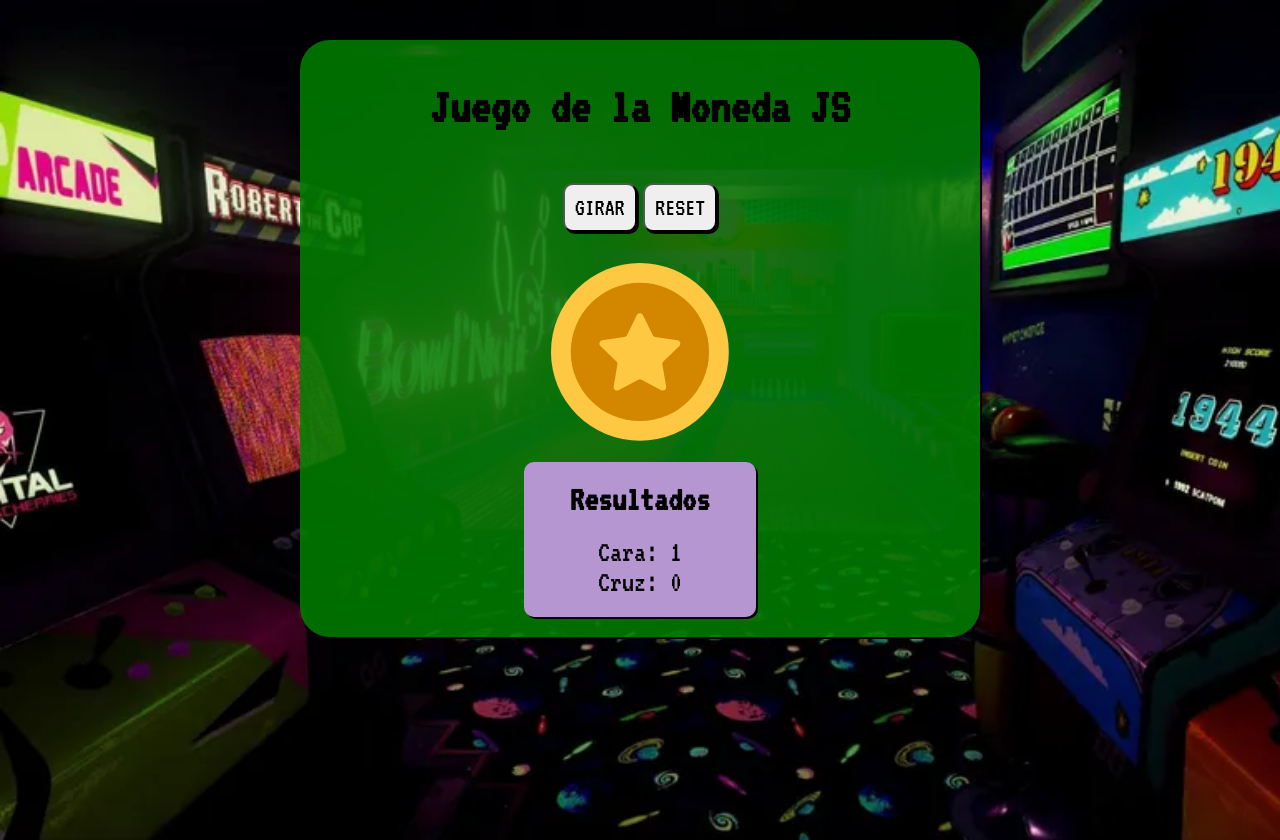
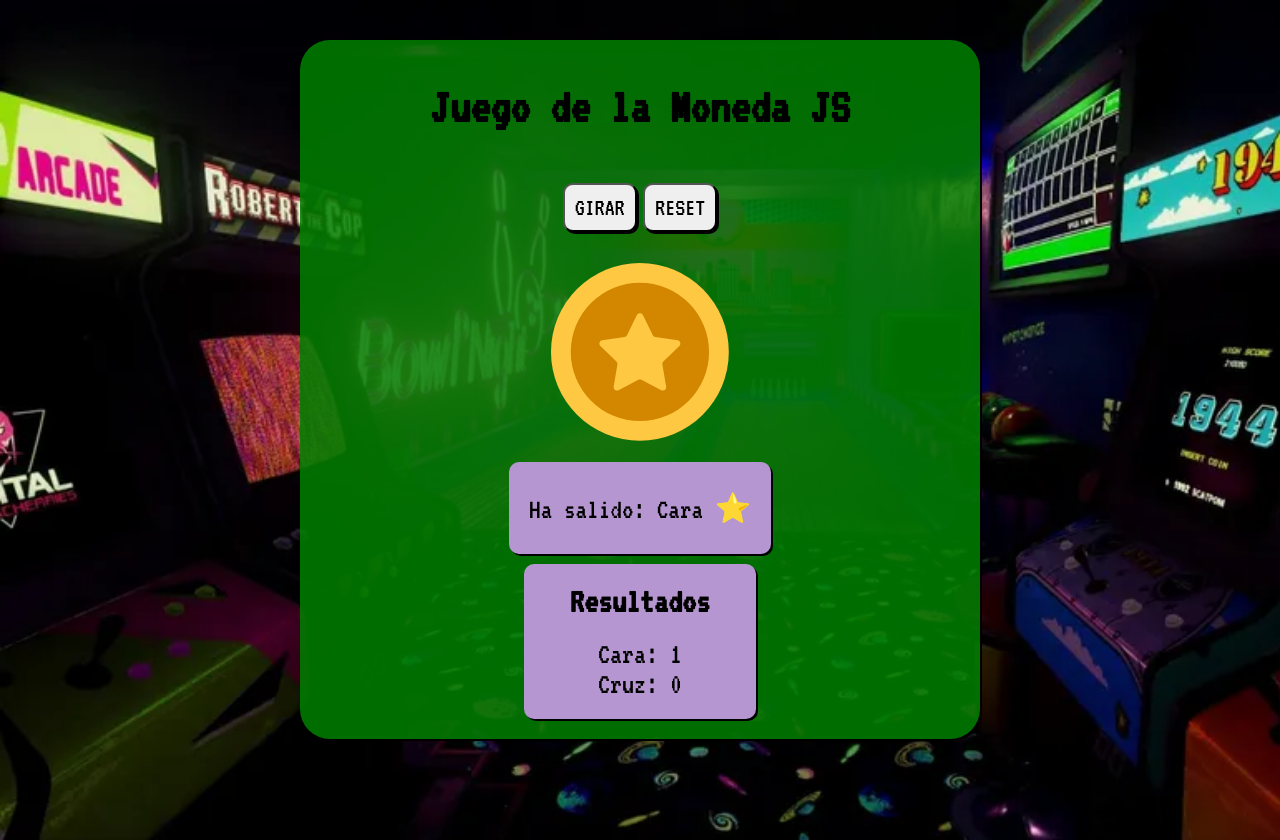
Before and after one commit to DevDesiree/F5-FemCoders, a plain HTML site: page EjerciciosF5/JS(JavaScript)/T6-Juego-de-la-moneda/index.html in a window 1280 px wide. Both pictures are taken after a click on the button "GIRAR". Drawn offline with Linux system fonts and the light colour scheme.

Commit message:
Add display result and readme

```diff
--- a/EjerciciosF5/JS(JavaScript)/T6-Juego-de-la-moneda/css/style.css
+++ b/EjerciciosF5/JS(JavaScript)/T6-Juego-de-la-moneda/css/style.css
@@ -50,7 +50,7 @@ h1{
 
 #container_coin {
     margin-top: 30px;
-    height: 100px;
+    height: 180px;
 }
 
 .coins {
@@ -88,8 +88,19 @@ img {
 
 }
 
+
+.container_result_coin{
+    font-size: 29px;
+    padding: 0 20px 0 20px;
+    background-color: rgb(181, 150, 209);
+    border-radius: 10px;
+    box-shadow: 2px 2px black;
+    margin-top: 20px;
+
+}
+
 #container_count {
-    margin-top: 100px;
+    margin-top: 10px;
     display: flex;
     flex-direction: column;
     align-items: center;
--- a/EjerciciosF5/JS(JavaScript)/T6-Juego-de-la-moneda/index.html
+++ b/EjerciciosF5/JS(JavaScript)/T6-Juego-de-la-moneda/index.html
@@ -31,6 +31,11 @@
                 </div>
             </div>
 
+            <div class="container_result_coin">
+               <p>Ha salido: <span id="result_coin"></span></p>
+
+            </div>
+
             <div id="container_count">
                 <h2>Resultados</h2>
                 <div id="coin_results">
--- a/EjerciciosF5/JS(JavaScript)/T6-Juego-de-la-moneda/js/main.js
+++ b/EjerciciosF5/JS(JavaScript)/T6-Juego-de-la-moneda/js/main.js
@@ -3,6 +3,7 @@ const resetBtn = document.getElementById("reset_btn");
 const headImage = document.getElementById("heads");
 const tailImage = document.getElementById("tails");
 const mainCoin = document.getElementById("main_coin");
+const resultCoin = document.getElementById("result_coin")
 const headCountElement = document.getElementById("count_heads")
 const tailCountElement = document.getElementById("count_tails")
 
@@ -23,17 +24,19 @@ function lanzarMoneda() {
         const result = Math.round(Math.random()) + 1;
         if (result == 1) {
             headCount += 1;
+            resultCoin.textContent = "Cara ⭐";
             requestAnimationFrame(() => {
                 headImage.style.display = "block";
 
             });
         } else {
             tailCount += 1;
+            resultCoin.textContent = "Cruz 💲";
             requestAnimationFrame(() => {
                 tailImage.style.display = "block";
             });
         }
-        updateCounts()
+        updateCounts();
     });
 
 }
@@ -41,7 +44,7 @@ function lanzarMoneda() {
 function resetCount(){
     headCount = 0;
     tailCount = 0;
-
+    resultCoin.textContent = "";
     updateCounts();
 
 
```
Also changed, not shown: EjerciciosF5/JS(JavaScript)/T6-Juego-de-la-moneda/T6Readme.md (added, +33 -0 lines).
